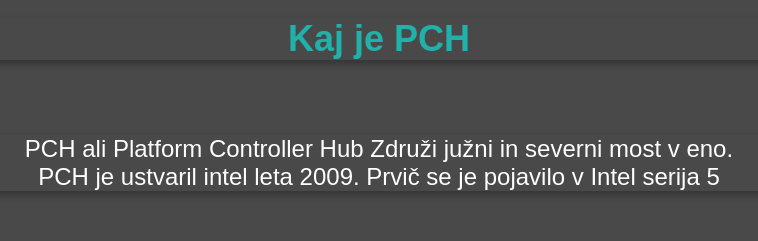
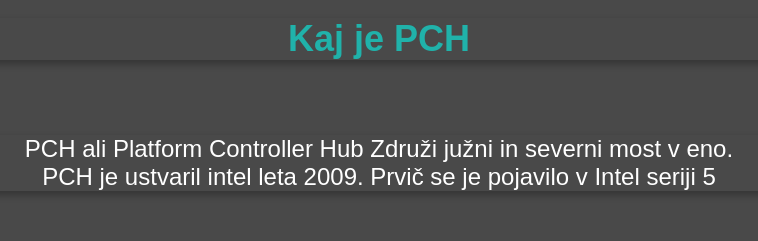
Before and after one commit to liamSimonic/Chipset, a plain HTML site: page index.html in a window 1280 px wide. Shown: the part 3580-3821 px from the top of the page, 261-1019 px from the left. Drawn offline with Linux system fonts and the light colour scheme.

Commit message:
Update index.html

```diff
--- a/index.html
+++ b/index.html
@@ -83,7 +83,7 @@
             <p class="p1">Kaj je PCH</p>
             <pre>
                 <p class="p2">PCH ali Platform Controller Hub Združi južni in severni most v eno.
-                    PCH je ustvaril intel leta 2009. Prvič se je pojavilo v Intel serija 5
+                    PCH je ustvaril intel leta 2009. Prvič se je pojavilo v Intel seriji 5
                 </p>
             </pre>
             <p class="p1">Kaj je FCH</p>
```
